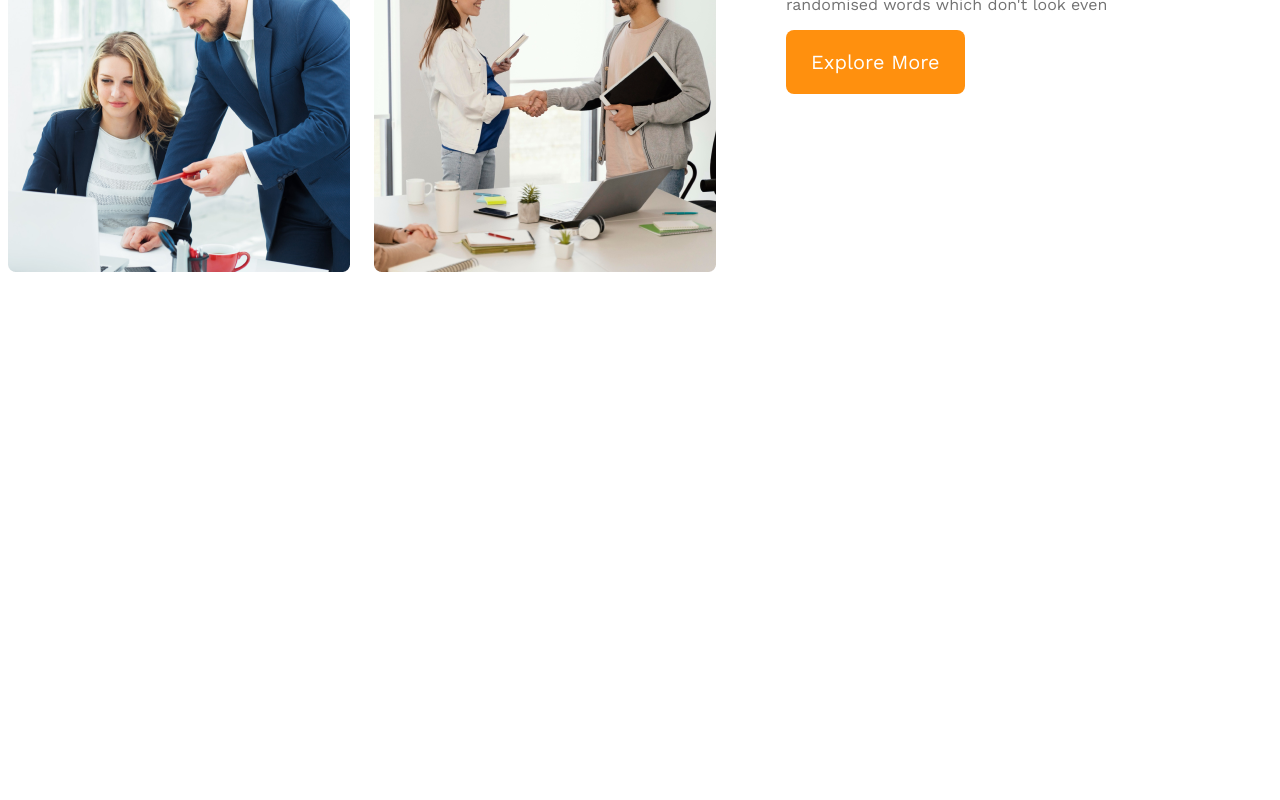
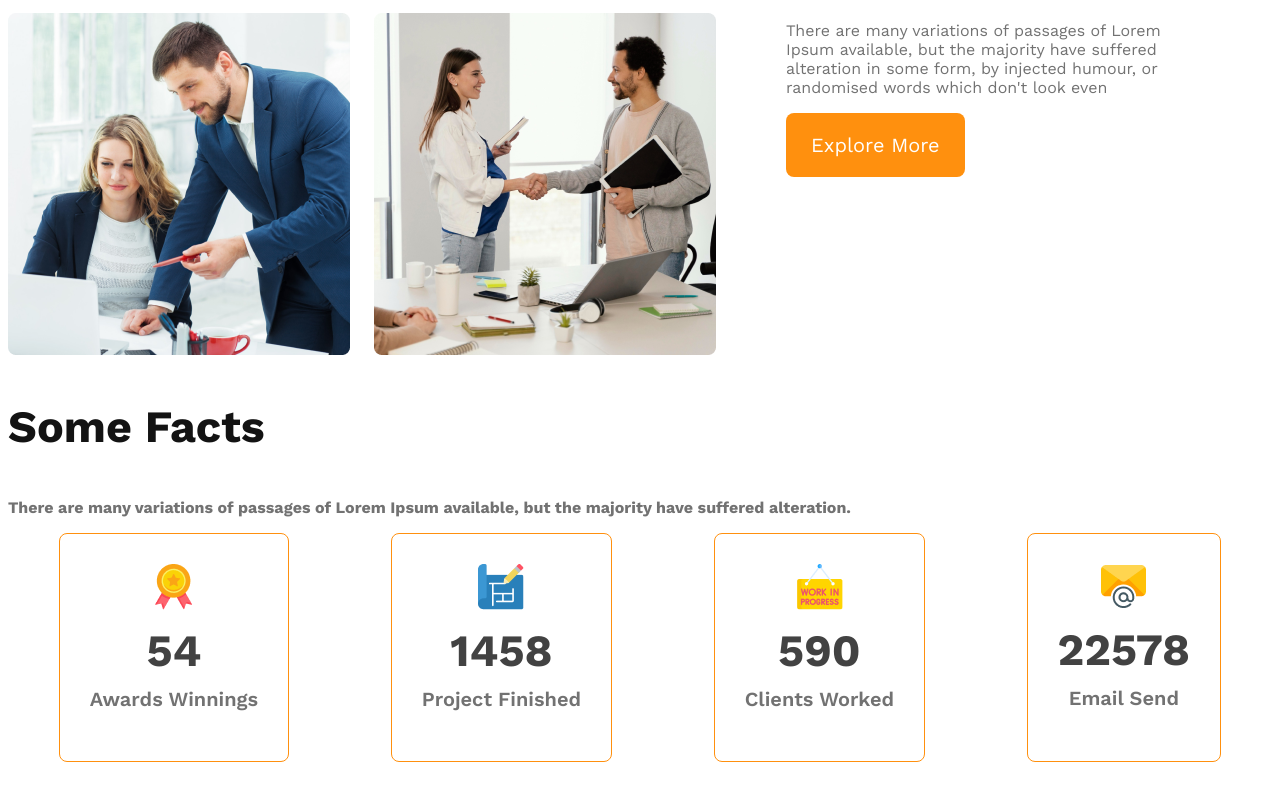
Before and after one commit to Yousuf7900/g3-architect, a plain HTML site: page index.html in a window 1280 px wide. Shown: the part 1434-2234 px from the top of the page. Before the commit the page ends 1776 px from the top, so only its background shows below. Drawn offline with nearby package versions, Linux system fonts and the light colour scheme.

Commit message:
teams section work

```diff
--- a/g3styles/g3.css
+++ b/g3styles/g3.css
@@ -12,7 +12,11 @@
     padding: 20px 25px;
     cursor: pointer;
     border: 0;
-
+}
+.section-title{
+    font-size: 2.8rem;
+    font-weight: 700;
+    color: #131313;
 }
 
 /* Header style */
@@ -24,11 +28,6 @@ nav{
     display: flex;
     justify-content: space-between;
     align-items: center;
-}
-.nav-title{
-    font-size: 2.8rem;
-    font-weight: 700;
-    color: #131313;
 }
 nav > ul{
     display: flex;
@@ -94,6 +93,32 @@ main{
 .teams-description{
     color: #727272;
 }
+.facts-description{
+    color: #727272;
+    font-weight: 700;
+}
+.facts-card-container{
+    display: flex;
+    justify-content: space-around;
+}
+.facts-card-container .card{
+    border-radius: 8px;
+    border: 1px solid #FF900E;
+    text-align: center;
+    padding: 30px;
+}
+.facts-card-container .card-title{
+    font-weight: 600;
+    color: #727272;
+    font-size: 1.25rem;
+    margin-top: 5px;
+}
+.facts-card-container .card-stats{
+    font-size: 2.8rem;
+    color: #424242;
+    margin-top: 10px;
+    margin-bottom: 10px;
+}
 
 /* Responsive styles */
 /* Small devices */
--- a/index.html
+++ b/index.html
@@ -9,7 +9,7 @@
   <body>
     <header>
       <nav>
-        <h3>G3 Architects</h3>
+        <h3 class="section-title">G3 Architects</h3>
         <ul>
           <li><a href="">Home</a></li>
           <li><a href="">About</a></li>
@@ -44,6 +44,35 @@
                 <button class="primary-button">Explore More</button>
             </div>
         </section>
+        <section class="features">
+
+        </section>
+        <section class="facts">
+          <h3 class="section-title">Some Facts</h3>
+          <p class="facts-description">There are many variations of passages of Lorem Ipsum available, but the majority have suffered alteration.</p>
+          <div class="facts-card-container">
+            <div class="card">
+              <img src="./images/icons/ribon.png" alt="">
+              <h2 class="card-stats">54</h2>
+              <p class="card-title">Awards Winnings</p>
+            </div>
+            <div class="card">
+              <img src="./images/icons/projects.png" alt="">
+              <h2 class="card-stats">1458</h2>
+              <p class="card-title">Project Finished</p>
+            </div>
+            <div class="card">
+              <img src="./images/icons/customers.png" alt="">
+              <h2 class="card-stats">590</h2>
+              <p class="card-title">Clients Worked</p>
+            </div>
+            <div class="card">
+              <img src="./images/icons/email.png" alt="">
+              <h2 class="card-stats">22578</h2>
+              <p class="card-title">Email Send</p>
+            </div>
+          </div>
+        </section>
     </main>
     <footer></footer>
   </body>
```
